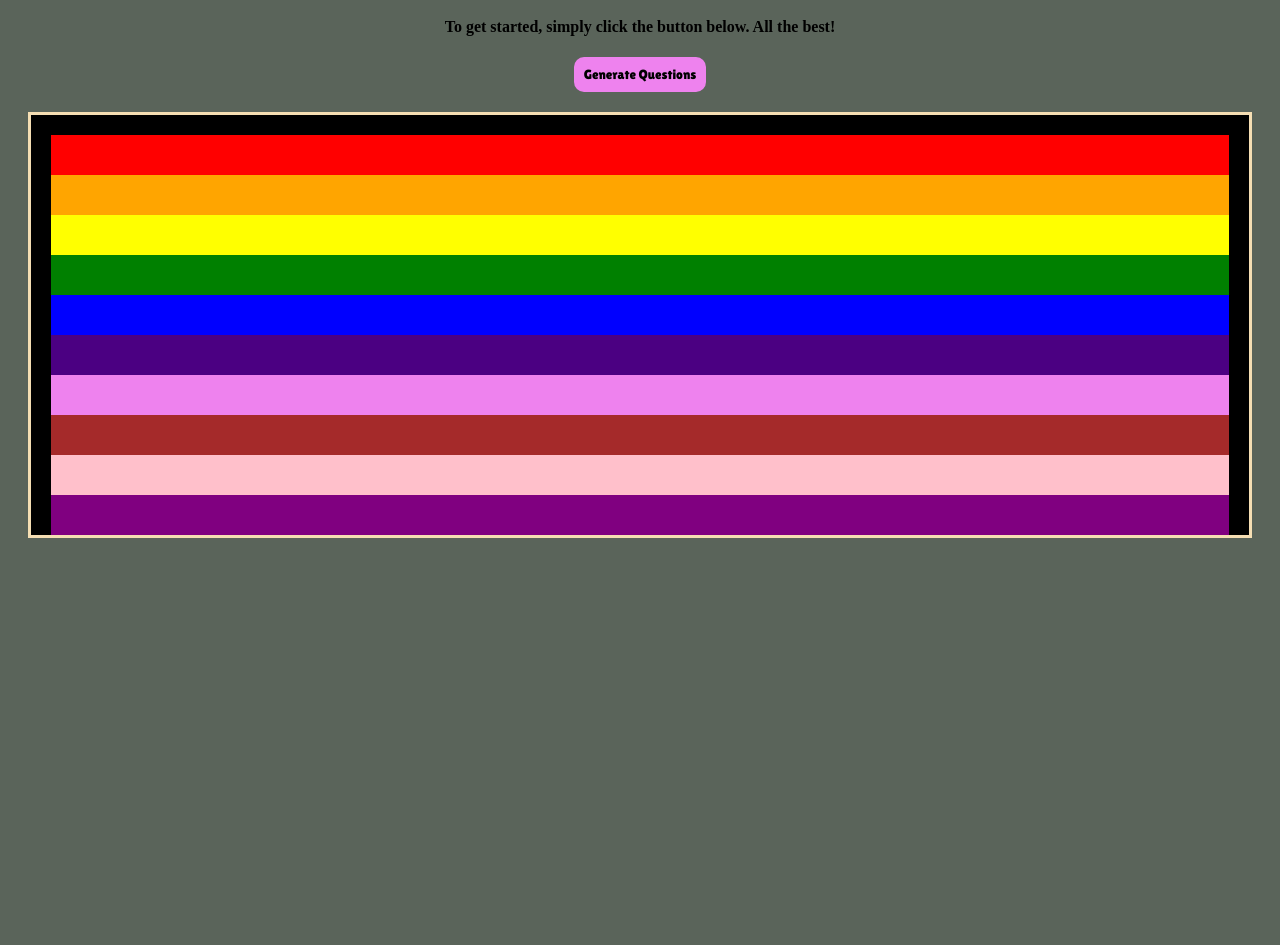
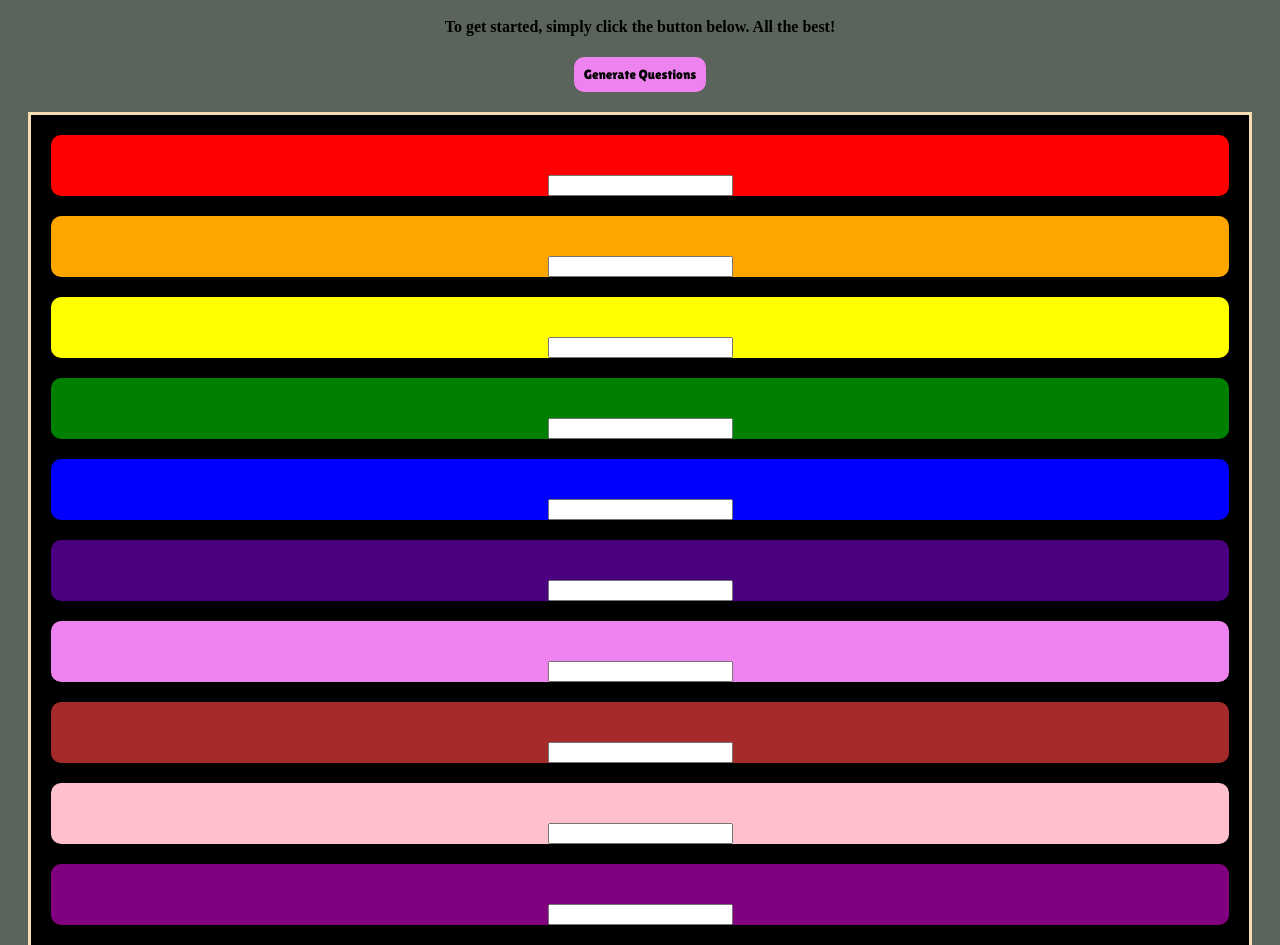
Before and after one commit to Alex-Njagi/phase-1-project, a plain HTML site: page index.html in a window 1280 px wide. Shown: the part 252-1197 px from the top of the page. Before the commit the page ends 810 px from the top, so only its background shows below. Drawn offline with Linux system fonts and the light colour scheme; no server answers; a web font is replaced by a local one.

Commit message:
Creating input boxes

```diff
--- a/index.html
+++ b/index.html
@@ -6,7 +6,7 @@
     <meta name="viewport" content="width=device-width, initial-scale=1.0">
     <link rel="stylesheet" type="text/css" href="styles.css">
     <title>Cartoon Trivia</title>
-    <script src="index.js"></script>
+
 </head>
 <body>
     <h1>CARTOON TRIVIA!</h1>
@@ -30,77 +30,108 @@
 
     <div class="content">
     <div>
+        <div style="text-align: center; background-color: red; margin: 20px; border-radius: 10px;">
         <h5 id="first"
-            style="text-align: center; color: black; background-color: red;
+            style="text-align: center; color: black;
             margin: 20px; padding: 20px; font-size: 20px;"
         >
         </h5>
         <ol id="choicesOne"
         ></ol>
+        <input type="text", id="firstAnswer">
+        </div>
 
+        <div style="text-align: center; background-color: orange; margin: 20px; border-radius: 10px;">
         <h5 id="second"
-        style="text-align: center; color: black; background-color: orange;
+        style="text-align: center; color: black;
         margin: 20px; padding: 20px; font-size: 20px;"
         ></h5>
         <ol id="choicesSecond"
         ></ol>
+        <input type="text", id="secondAnswer">
+        </div>
 
+        <div style="text-align: center; background-color: yellow; margin: 20px; border-radius: 10px;">
         <h5 id="third"
-        style="text-align: center; color: black; background-color: yellow;
+        style="text-align: center; color: black;
         margin: 20px; padding: 20px; font-size: 20px;"
         ></h5>
         <ol id="choicesThird"
         ></ol>
+        <input type="text", id="thirdAnswer">
+        </div>
 
+        <div style="text-align: center; background-color: green; margin: 20px; border-radius: 10px;">
         <h5 id="fourth"
-        style="text-align: center; color: black; background-color: green;
+        style="text-align: center; color: black;
         margin: 20px; padding: 20px; font-size: 20px;"
         ></h5>
         <ol id="choicesFourth"
         ></ol>
+        <input type="text", id="fourthAnswer">
+        </div>
 
+        <div style="text-align: center; background-color: blue; margin: 20px; border-radius: 10px;">
         <h5 id="fifth"
-        style="text-align: center; color: black; background-color: blue;
+        style="text-align: center; color: black;
         margin: 20px; padding: 20px; font-size: 20px;"
         ></h5>
         <ol id="choicesFifth"
         ></ol>
+        <input type="text", id="fifthAnswer">
+        </div>
 
+        <div style="text-align: center; background-color: indigo; margin: 20px; border-radius: 10px;">
         <h5 id="sixth"
-        style="text-align: center; color: black; background-color: indigo;
+        style="text-align: center; color: black;
         margin: 20px; padding: 20px; font-size: 20px;"
         ></h5>
         <ol id="choicesSixth"
         ></ol>
+        <input type="text", id="sixthAnswer">
+        </div>
 
+        <div style="text-align: center; background-color: violet; margin: 20px; border-radius: 10px;">
         <h5 id="seventh"
-        style="text-align: center; color: black; background-color: violet;
+        style="text-align: center; color: black;
         margin: 20px; padding: 20px; font-size: 20px;"
         ></h5>
         <ol id="choicesSeventh"
         ></ol>
+        <input type="text", id="seventhAnswer">
+        </div>
 
+        <div style="text-align: center; background-color: brown; margin: 20px; border-radius: 10px;">
         <h5 id="eighth"
-        style="text-align: center; color: black; background-color: brown;
+        style="text-align: center; color: black;
         margin: 20px; padding: 20px; font-size: 20px;"
         ></h5>
         <ol id="choicesEighth"
         ></ol>
+        <input type="text", id="eighthAnswer">
+        </div>
 
+        <div style="text-align: center; background-color: pink; margin: 20px; border-radius: 10px;">
         <h5 id="ninth"
-        style="text-align: center; color: black; background-color: pink;
+        style="text-align: center; color: black;
         margin: 20px; padding: 20px; font-size: 20px;"
         ></h5>
         <ol id="choicesNinth"
         ></ol>
+        <input type="text", id="ninthAnswer">
+        </div>
 
+        <div style="text-align: center; background-color: purple; margin: 20px; border-radius: 10px;">
         <h5 id="tenth"
-        style="text-align: center; color: black; background-color: purple;
+        style="text-align: center; color: black;
         margin: 20px; padding: 20px; font-size: 20px;"
         ></h5>
         <ol id="choicesTenth"
         ></ol>
+        <input type="text", id="tenthAnswer">
+        </div>
     </div>
     </div>
+    <script src="index.js"></script>
 </body>
 </html>
```
